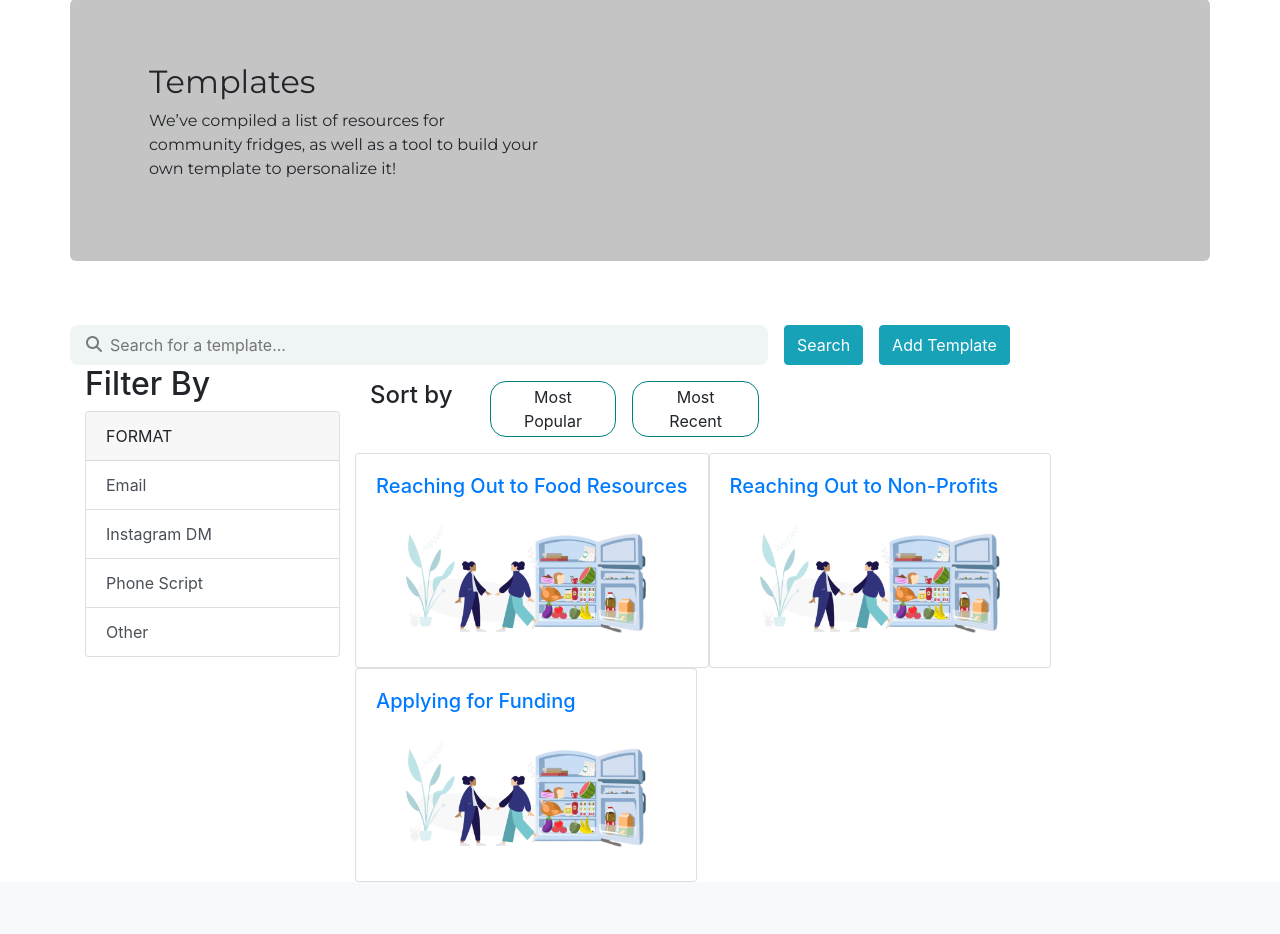
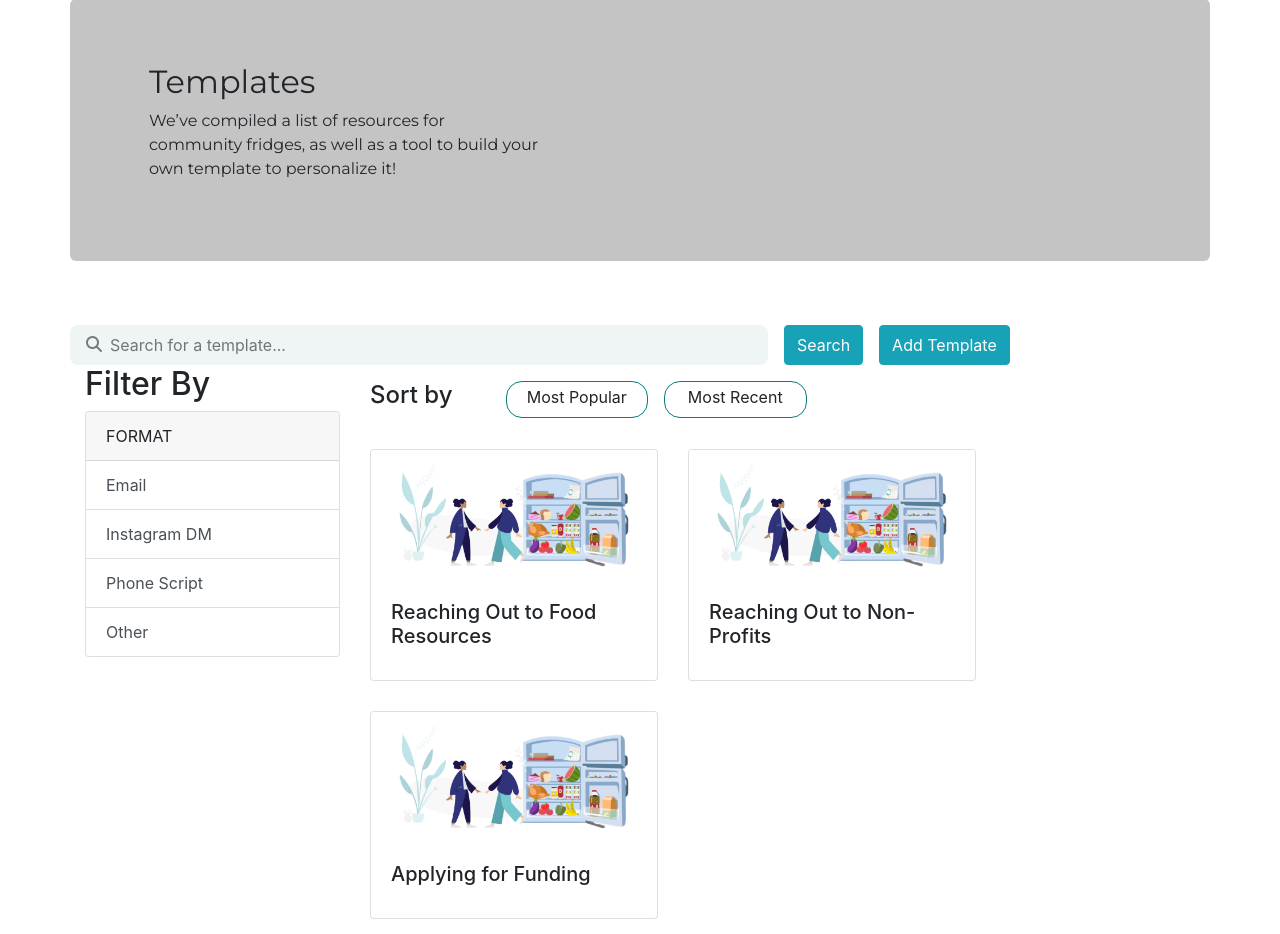
Before and after one commit to zoepanas/cf-resources, a Flask app: page /templates in a window 1280 px wide. Shown: the part 123-1057 px from the top of the page. Before the commit the page ends 1005 px from the top, so only its background shows below. Run offline with Flask 2, Linux system fonts and the light colour scheme; some libraries are stand-ins or nearby versions.

Commit message:
template card styling

```diff
--- a/static/css/templates.css
+++ b/static/css/templates.css
@@ -1,3 +1,9 @@
+.temp-card {
+    margin: 15px;
+    width: 18rem;
+    cursor: pointer;
+}
+
 .temp-img {
     width: 100%;
 }
@@ -45,5 +51,5 @@
 }
 
 .template-img {
-    width: 300px;
+    width: 100%;
 }
--- a/static/templates.js
+++ b/static/templates.js
@@ -36,4 +36,9 @@ $(document).ready(function () {
     var search_term = $("#template-search-term").val();
     search_templates(search_term);
   });
+
+  $(".temp-card").click(function () {
+    var link = $(this).attr("value");
+    window.location.href = link;
+  });
 });
--- a/templates/templates.html
+++ b/templates/templates.html
@@ -76,7 +76,7 @@
         </div>
 
       </div>
-      <div class="col-md-8">
+      <div class="col-md-9">
         <div class="sort-row row">
           <h4 class="col-md-2">Sort by</h4>
           <div class="col-md-2 guides-tag">Most Popular</div>
@@ -85,11 +85,11 @@
 
         <div id="templates" class="row">
           {% for t in templates %}
-          <div class="card">
-            <a class="card-body guide-object" href="/view-template/{{t['id']}}">
+          <div class="card temp-card" value="/view-template/{{t['id']}}">
+            <img src="{{t['template-photo']}}" class="card-img-top template-img" alt="{{t['alt']}}" />
+            <div class="card-body">
               <h5 class="card-title">{{t["template-name"]}}</h5>
-              <img src="{{t['template-photo']}}" class="template-img" alt="{{t['alt']}}" />
-            </a>
+            </div>
           </div>
           {% endfor %}
         </div>
```
